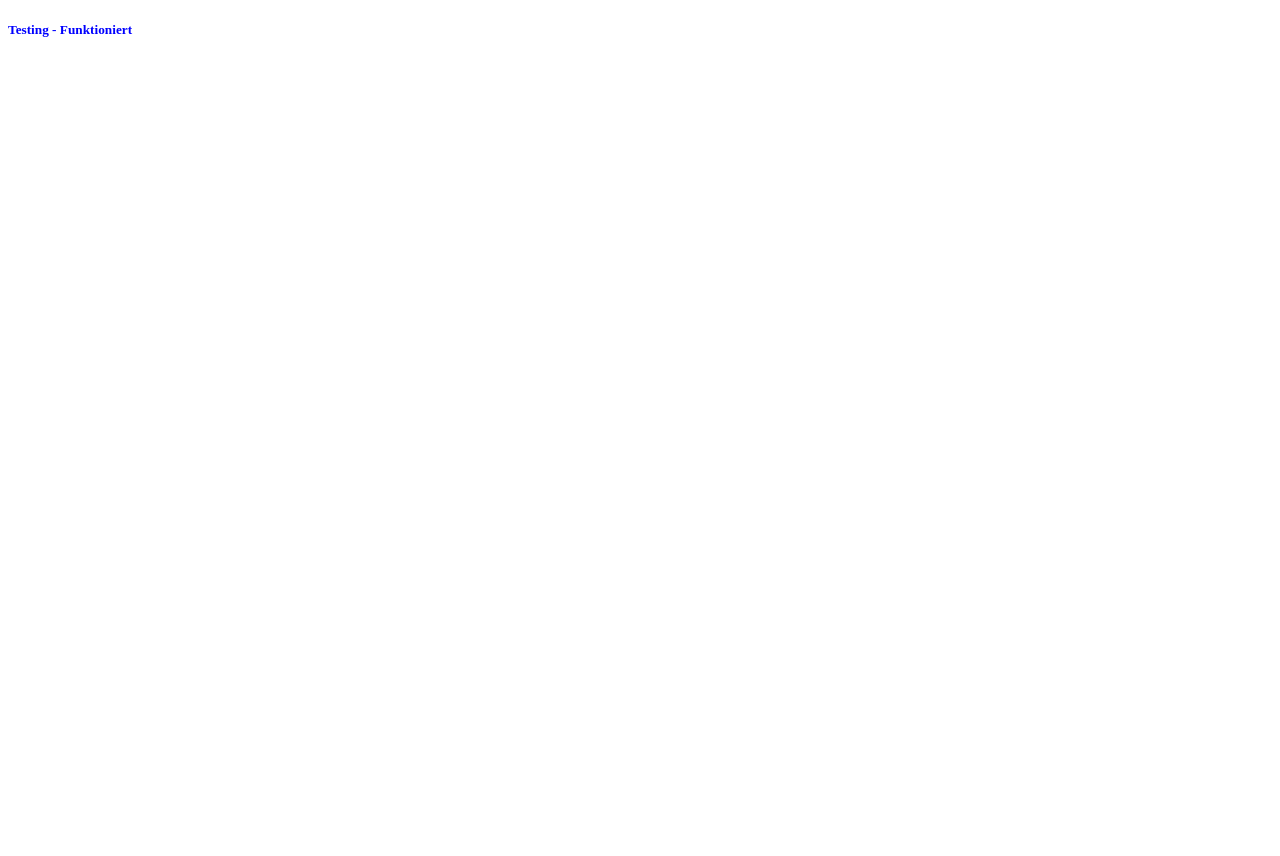
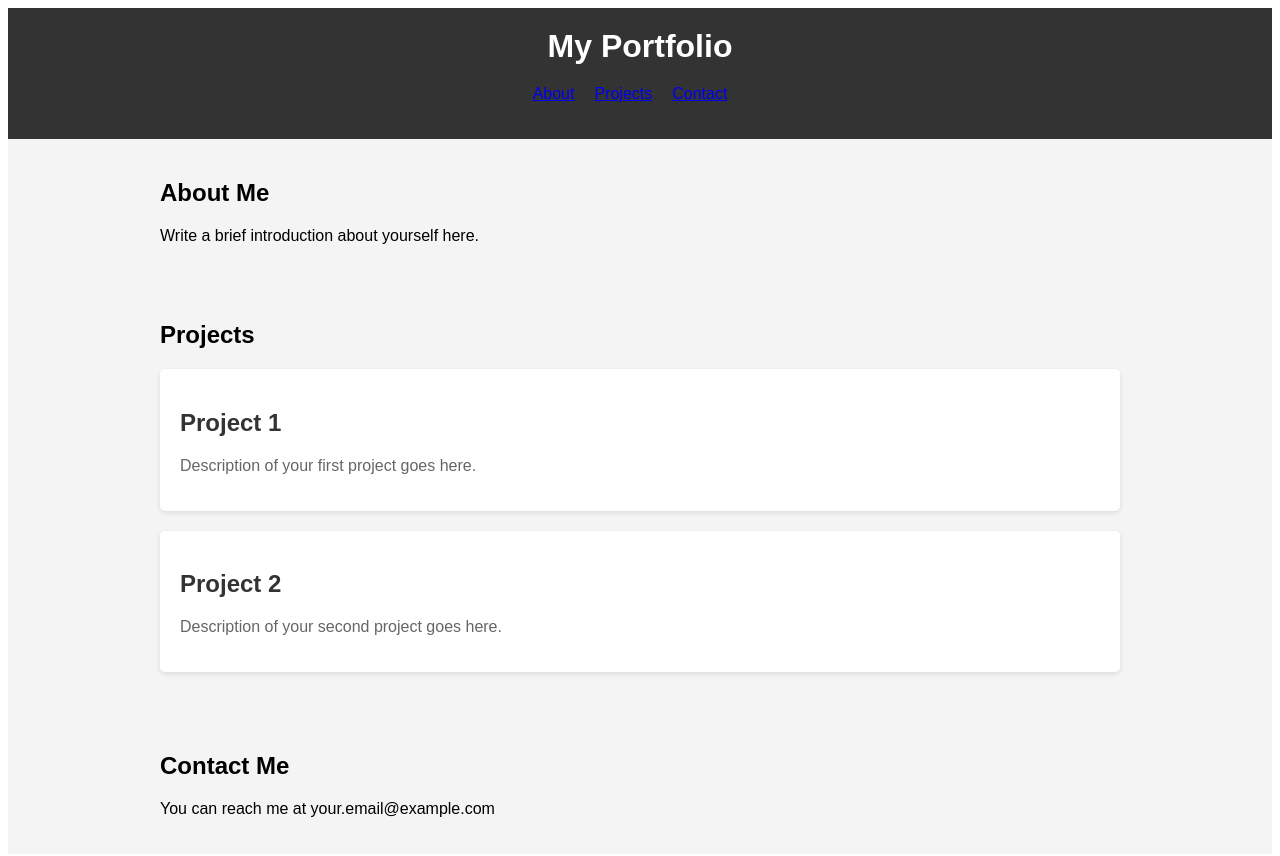
Before and after one commit to CarloRoethlisberger/MyPortfoliopage, an Angular app: page / in a window 1280 px wide. Shown: the top 856 px of the page. Before the commit the page ends 800 px from the top, so only its background shows below. Built offline with nearby package versions, Linux system fonts and the light colour scheme.

Commit message:
First prototype site

```diff
--- a/src/app/app.component.html
+++ b/src/app/app.component.html
@@ -1,3 +1,98 @@
-<div>
-  <h5 style="color: blue;">Testing - Funktioniert</h5>
-  </div>
+<!DOCTYPE html>
+<html lang="en">
+<head>
+    <meta charset="UTF-8">
+    <meta name="viewport" content="width=device-width, initial-scale=1.0">
+    <title>My Portfolio</title>
+    <style>
+        body {
+            font-family: Arial, sans-serif;
+            background-color: #f4f4f4;
+            margin: 0;
+            padding: 0;
+        }
+
+        header {
+            background-color: #333;
+            color: #fff;
+            text-align: center;
+            padding: 20px;
+        }
+
+        h1 {
+            margin: 0;
+        }
+
+        nav {
+            margin-top: 20px;
+        }
+
+        nav ul {
+            list-style-type: none;
+            padding: 0;
+        }
+
+        nav li {
+            display: inline;
+            margin-right: 20px;
+        }
+
+        .container {
+            max-width: 960px;
+            margin: 0 auto;
+            padding: 20px;
+        }
+
+        .project {
+            background-color: #fff;
+            padding: 20px;
+            margin: 20px 0;
+            border-radius: 5px;
+            box-shadow: 0 2px 5px rgba(0, 0, 0, 0.1);
+        }
+
+        .project h2 {
+            color: #333;
+        }
+
+        .project p {
+            color: #666;
+        }
+    </style>
+</head>
+<body>
+    <header>
+        <h1>My Portfolio</h1>
+        <nav>
+            <ul>
+                <li><a href="#about">About</a></li>
+                <li><a href="#projects">Projects</a></li>
+                <li><a href="#contact">Contact</a></li>
+            </ul>
+        </nav>
+    </header>
+
+    <div class="container" id="about">
+        <h2>About Me</h2>
+        <p>Write a brief introduction about yourself here.</p>
+    </div>
+
+    <div class="container" id="projects">
+        <h2>Projects</h2>
+        <div class="project">
+            <h2>Project 1</h2>
+            <p>Description of your first project goes here.</p>
+        </div>
+
+        <div class="project">
+            <h2>Project 2</h2>
+            <p>Description of your second project goes here.</p>
+        </div>
+    </div>
+
+    <div class="container" id="contact">
+        <h2>Contact Me</h2>
+        <p>You can reach me at your.email@example.com</p>
+    </div>
+</body>
+</html>
```
Also changed, not shown: 3 other files (tests, documents, lock files or other folders).
